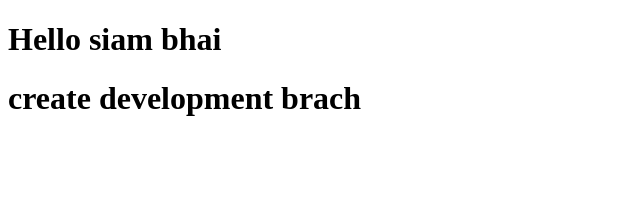
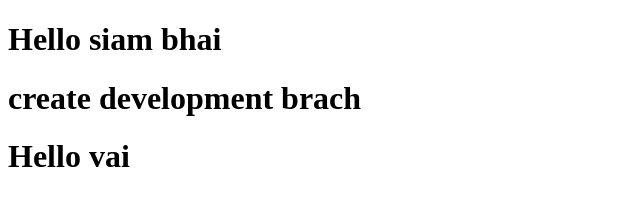
Before and after one commit to abdullah107189/practice2, a plain HTML site: page index.html in a window 1280 px wide. Shown: the whole page, without its empty margins (0-640 px from the left). Drawn offline with Linux system fonts and the light colour scheme.

```diff
--- a/index.html
+++ b/index.html
@@ -8,5 +8,6 @@
 <body>
     <h1>Hello siam bhai</h1>
     <h1>create development brach</h1>
+    <h1>Hello vai</h1>
 </body>
 </html>
```
